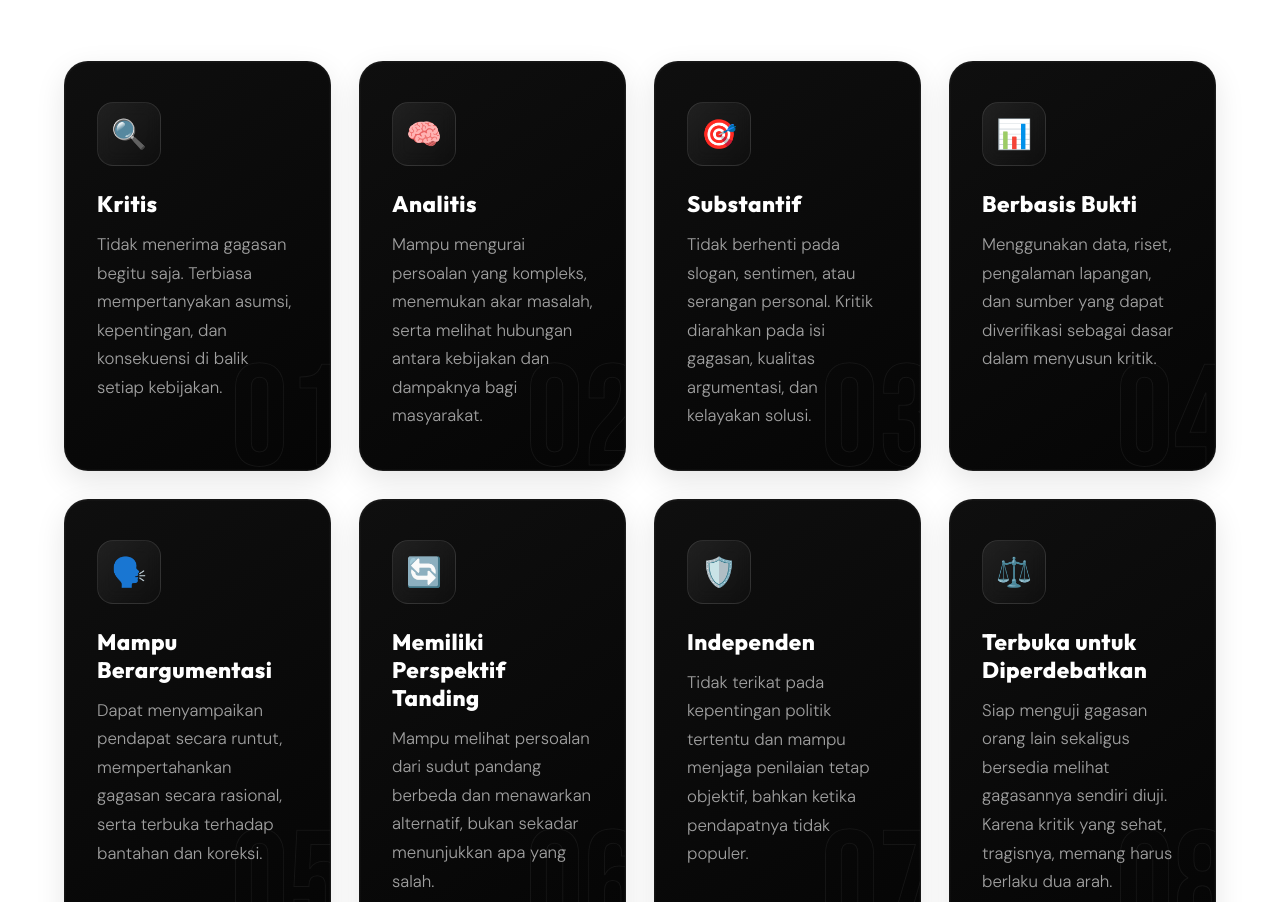
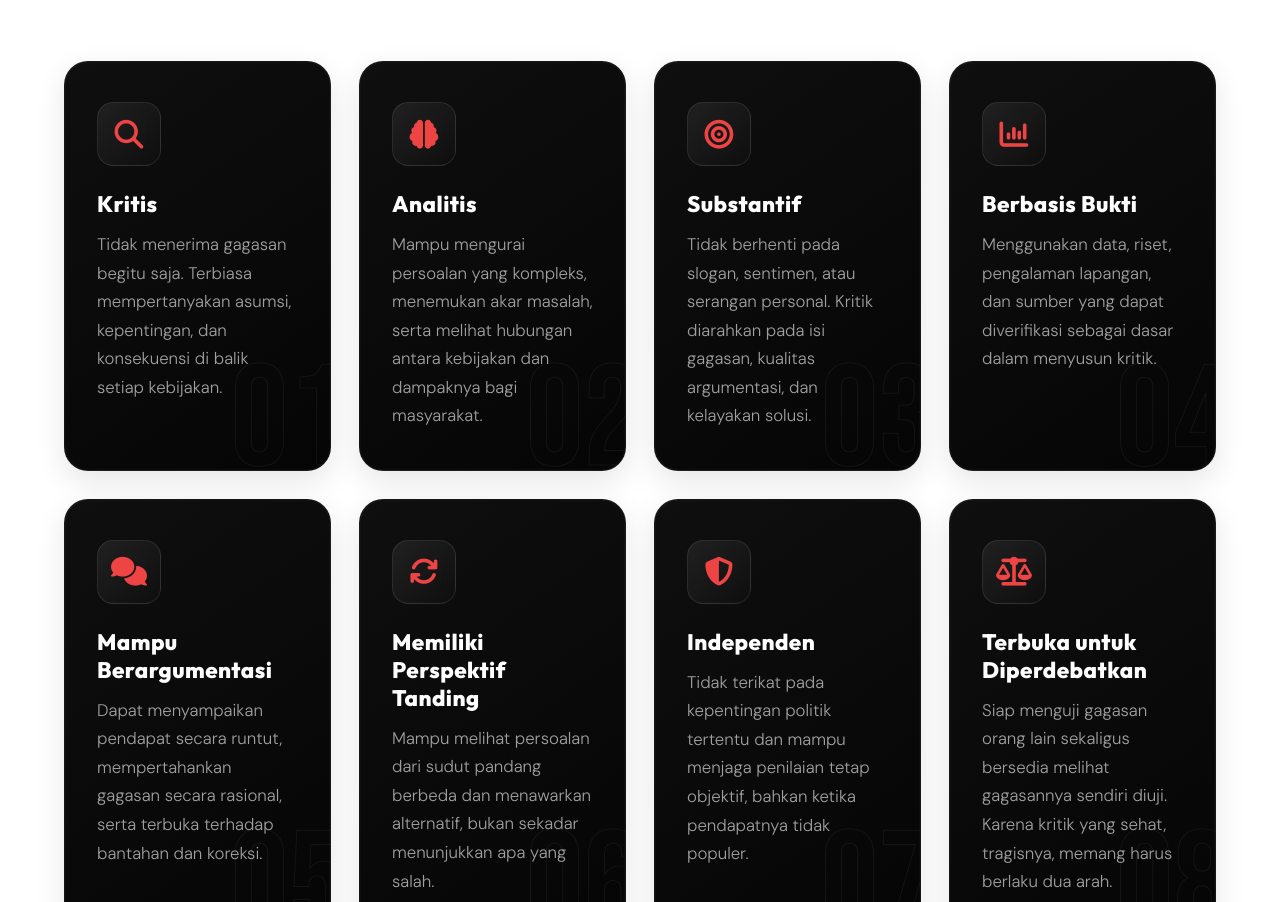
Before and after one commit to ardfar/parlemen-bayangan, a plain HTML site: page index.html in a window 1280 px wide. Shown: the part 2474-3376 px from the top of the page. Drawn offline with Linux system fonts and the light colour scheme.

Commit message:
feat: integrate Font Awesome and replace emoji icons with vectorized alternatives across all pages

```diff
--- a/index.html
+++ b/index.html
@@ -24,6 +24,7 @@
   <link rel="icon" type="image/png" sizes="16x16" href="./assets/favicon/favicon-16x16.png">
   <link rel="manifest" href="./assets/favicon/site.webmanifest">
   <link rel="shortcut icon" href="./assets/favicon/favicon.ico">
+  <link rel="stylesheet" href="https://cdnjs.cloudflare.com/ajax/libs/font-awesome/6.5.1/css/all.min.css">
   <style>
     @import url('https://fonts.googleapis.com/css2?family=Bebas+Neue&family=DM+Sans:ital,wght@0,300;0,400;0,500;0,600;0,700;1,400&family=Outfit:wght@300;400;500;600;700;800;900&display=swap');
 
@@ -446,6 +447,7 @@
       margin-bottom: 24px;
       position: relative;
       transition: all 0.5s cubic-bezier(0.23, 1, 0.32, 1);
+      color: var(--red-bright);
     }
 
     .criteria-card-premium:hover .icon-box {
@@ -453,6 +455,7 @@
       border-color: var(--red-bright);
       box-shadow: 0 10px 24px rgba(220, 38, 38, 0.5), inset 0 0 12px rgba(255, 255, 255, 0.3);
       transform: scale(1.15) rotate(-8deg);
+      color: #ffffff;
     }
 
     .card-text-content {
@@ -1377,7 +1380,7 @@
       <!-- Item 01 -->
       <div class="criteria-card-premium reveal">
         <div class="card-bg-number">01</div>
-        <div class="icon-box">🔍</div>
+        <div class="icon-box"><i class="fa-solid fa-magnifying-glass"></i></div>
         <div class="card-text-content">
           <h3>Kritis</h3>
           <p>Tidak menerima gagasan begitu saja. Terbiasa mempertanyakan asumsi, kepentingan, dan konsekuensi di balik setiap kebijakan.</p>
@@ -1388,7 +1391,7 @@
       <!-- Item 02 -->
       <div class="criteria-card-premium reveal">
         <div class="card-bg-number">02</div>
-        <div class="icon-box">🧠</div>
+        <div class="icon-box"><i class="fa-solid fa-brain"></i></div>
         <div class="card-text-content">
           <h3>Analitis</h3>
           <p>Mampu mengurai persoalan yang kompleks, menemukan akar masalah, serta melihat hubungan antara kebijakan dan dampaknya bagi masyarakat.</p>
@@ -1399,7 +1402,7 @@
       <!-- Item 03 -->
       <div class="criteria-card-premium reveal">
         <div class="card-bg-number">03</div>
-        <div class="icon-box">🎯</div>
+        <div class="icon-box"><i class="fa-solid fa-bullseye"></i></div>
         <div class="card-text-content">
           <h3>Substantif</h3>
           <p>Tidak berhenti pada slogan, sentimen, atau serangan personal. Kritik diarahkan pada isi gagasan, kualitas argumentasi, dan kelayakan solusi.</p>
@@ -1410,7 +1413,7 @@
       <!-- Item 04 -->
       <div class="criteria-card-premium reveal">
         <div class="card-bg-number">04</div>
-        <div class="icon-box">📊</div>
+        <div class="icon-box"><i class="fa-solid fa-chart-column"></i></div>
         <div class="card-text-content">
           <h3>Berbasis Bukti</h3>
           <p>Menggunakan data, riset, pengalaman lapangan, dan sumber yang dapat diverifikasi sebagai dasar dalam menyusun kritik.</p>
@@ -1421,7 +1424,7 @@
       <!-- Item 05 -->
       <div class="criteria-card-premium reveal">
         <div class="card-bg-number">05</div>
-        <div class="icon-box">🗣️</div>
+        <div class="icon-box"><i class="fa-solid fa-comments"></i></div>
         <div class="card-text-content">
           <h3>Mampu Berargumentasi</h3>
           <p>Dapat menyampaikan pendapat secara runtut, mempertahankan gagasan secara rasional, serta terbuka terhadap bantahan dan koreksi.</p>
@@ -1432,7 +1435,7 @@
       <!-- Item 06 -->
       <div class="criteria-card-premium reveal">
         <div class="card-bg-number">06</div>
-        <div class="icon-box">🔄</div>
+        <div class="icon-box"><i class="fa-solid fa-arrows-rotate"></i></div>
         <div class="card-text-content">
           <h3>Memiliki Perspektif Tanding</h3>
           <p>Mampu melihat persoalan dari sudut pandang berbeda dan menawarkan alternatif, bukan sekadar menunjukkan apa yang salah.</p>
@@ -1443,7 +1446,7 @@
       <!-- Item 07 -->
       <div class="criteria-card-premium reveal">
         <div class="card-bg-number">07</div>
-        <div class="icon-box">🛡️</div>
+        <div class="icon-box"><i class="fa-solid fa-shield-halved"></i></div>
         <div class="card-text-content">
           <h3>Independen</h3>
           <p>Tidak terikat pada kepentingan politik tertentu dan mampu menjaga penilaian tetap objektif, bahkan ketika pendapatnya tidak populer.</p>
@@ -1454,7 +1457,7 @@
       <!-- Item 08 -->
       <div class="criteria-card-premium reveal">
         <div class="card-bg-number">08</div>
-        <div class="icon-box">⚖️</div>
+        <div class="icon-box"><i class="fa-solid fa-scale-balanced"></i></div>
         <div class="card-text-content">
           <h3>Terbuka untuk Diperdebatkan</h3>
           <p>Siap menguji gagasan orang lain sekaligus bersedia melihat gagasannya sendiri diuji. Karena kritik yang sehat, tragisnya, memang harus berlaku dua arah.</p>
```
Also changed, not shown: faq.html (+3 -0 lines), gabung.html (+3 -0 lines), komisi.html (+3 -0 lines), kriteria.html (+11 -8 lines), manifesto.html (+3 -0 lines), panel.html (+3 -0 lines).
